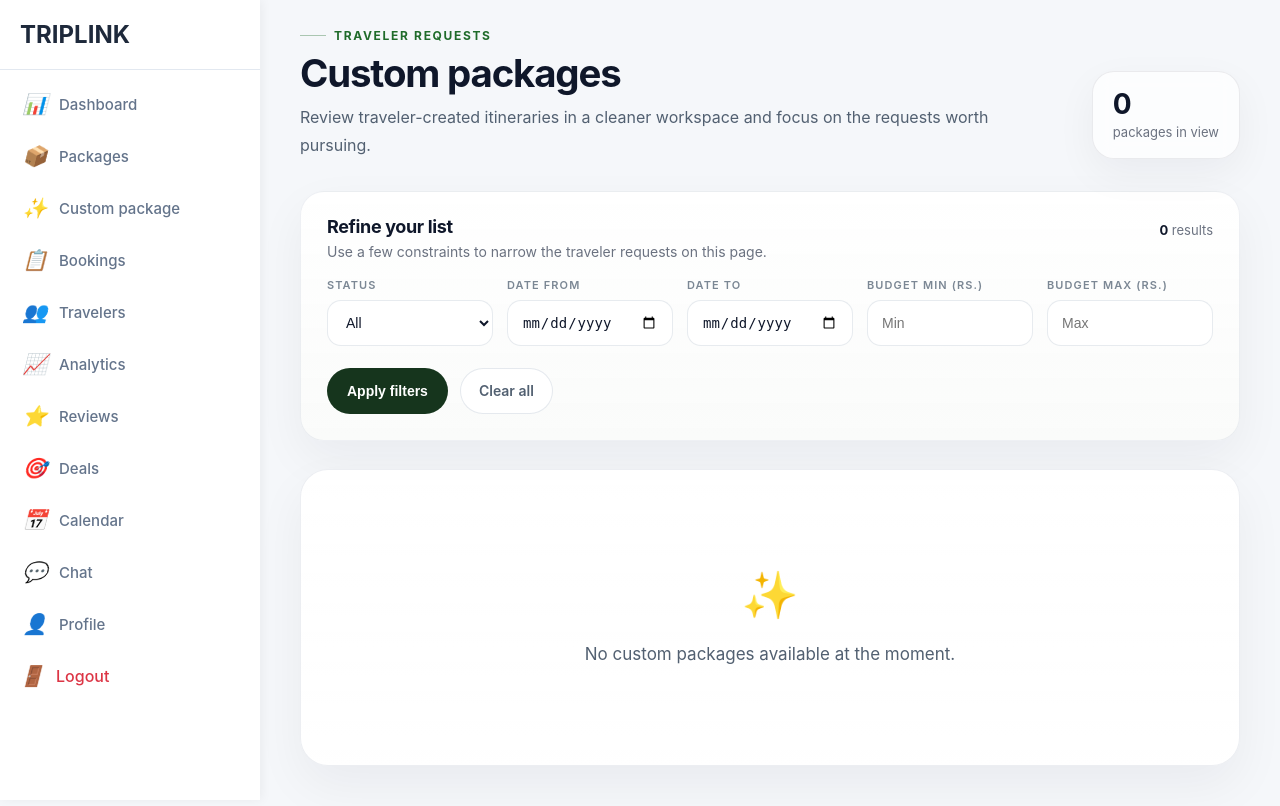
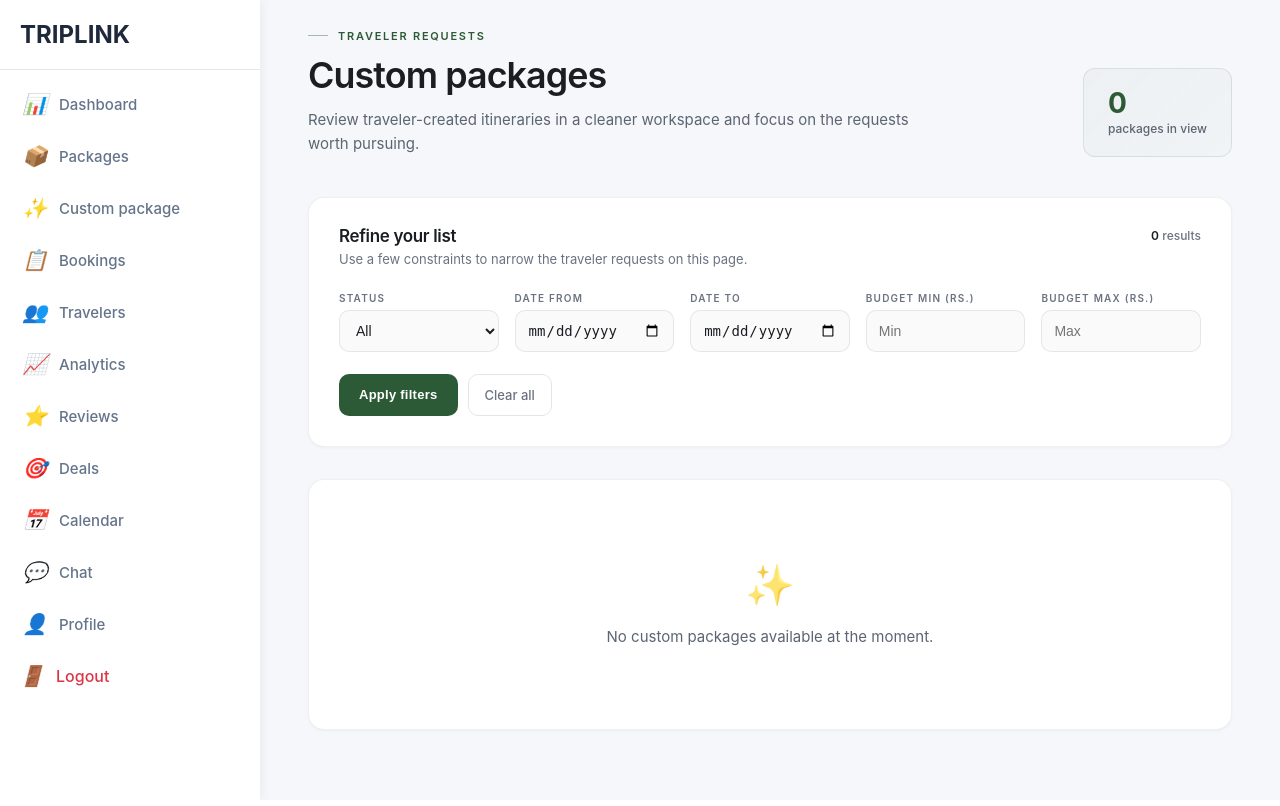
Before and after one commit to Explorerohan/Rohan-Rai-TRIPLINK, a Django app: template BACKEND/templates/agent_custom_packages.html in a window 1280 px wide. Run offline with Django 5.2, Linux system fonts and the light colour scheme; the template is opened without the code that fills it, so the values that code supplies are empty.

Commit message:
style(agent_custom_packages): update layout and styling for improved visual consistency and user experience

```diff
--- a/BACKEND/templates/agent_custom_packages.html
+++ b/BACKEND/templates/agent_custom_packages.html
@@ -6,89 +6,90 @@
 {% block agent_extra_css %}
 <style>
     .custom-packages-page {
-        max-width: 1360px;
+        max-width: 1200px;
         margin: 0 auto;
+        padding: 0 8px;
     }
 
     .page-head {
         display: flex;
         align-items: flex-end;
         justify-content: space-between;
-        gap: 24px;
-        margin-bottom: 32px;
+        gap: 32px;
+        margin-bottom: 40px;
     }
 
     .page-head-copy {
-        max-width: 720px;
+        max-width: 640px;
     }
 
     .page-kicker {
         display: inline-flex;
         align-items: center;
-        gap: 8px;
-        margin-bottom: 10px;
-        color: #1f6b2a;
-        font-size: 12px;
-        font-weight: 700;
-        letter-spacing: 0.14em;
+        gap: 10px;
+        margin-bottom: 12px;
+        color: #2d5a36;
+        font-size: 11px;
+        font-weight: 600;
+        letter-spacing: 0.16em;
         text-transform: uppercase;
     }
 
     .page-kicker::before {
         content: "";
-        width: 26px;
+        width: 20px;
         height: 1px;
-        background: rgba(31, 107, 42, 0.35);
+        background: rgba(45, 90, 54, 0.4);
     }
 
     .page-head h1 {
-        margin-bottom: 10px;
-        color: #0f172a;
-        font-size: clamp(30px, 3vw, 42px);
-        font-weight: 700;
-        line-height: 1.08;
-        letter-spacing: -0.03em;
+        margin-bottom: 12px;
+        color: #1a1d21;
+        font-size: clamp(28px, 2.8vw, 38px);
+        font-weight: 600;
+        line-height: 1.15;
+        letter-spacing: -0.025em;
     }
 
     .page-head p {
-        color: #526071;
-        font-size: 16px;
-        line-height: 1.7;
+        color: #5c6572;
+        font-size: 15px;
+        line-height: 1.65;
     }
 
     .page-summary {
         flex: 0 0 auto;
-        min-width: 140px;
-        padding: 18px 20px;
-        border: 1px solid rgba(15, 23, 42, 0.08);
-        border-radius: 22px;
-        background: rgba(255, 255, 255, 0.72);
-        box-shadow: 0 14px 40px rgba(15, 23, 42, 0.05);
-        backdrop-filter: blur(10px);
+        min-width: 120px;
+        padding: 20px 24px;
+        border: 1px solid rgba(45, 90, 54, 0.12);
+        border-radius: 12px;
+        background: linear-gradient(135deg, rgba(45, 90, 54, 0.04) 0%, rgba(45, 90, 54, 0.02) 100%);
     }
 
     .page-summary strong {
         display: block;
-        margin-bottom: 6px;
-        color: #0f172a;
+        margin-bottom: 4px;
+        color: #2d5a36;
         font-size: 28px;
         font-weight: 700;
         line-height: 1;
+        letter-spacing: -0.02em;
     }
 
     .page-summary span {
         display: block;
-        color: #6b7280;
-        font-size: 13px;
+        color: #5c6572;
+        font-size: 12px;
+        font-weight: 500;
     }
 
     .filters-bar {
-        margin-bottom: 28px;
-        padding: 24px 26px 26px;
-        background: linear-gradient(180deg, rgba(255, 255, 255, 0.94) 0%, rgba(250, 251, 250, 0.98) 100%);
-        border: 1px solid rgba(148, 163, 184, 0.16);
-        border-radius: 24px;
-        box-shadow: 0 18px 48px rgba(15, 23, 42, 0.05);
+        margin-bottom: 32px;
+        padding: 28px 30px 30px;
+        background: #fff;
+        border: 1px solid rgba(0, 0, 0, 0.06);
+        border-radius: 16px;
+        box-shadow: 0 1px 3px rgba(0, 0, 0, 0.04);
     }
 
     .filters-bar-head {
@@ -96,70 +97,80 @@
         align-items: flex-start;
         justify-content: space-between;
         gap: 16px;
-        margin-bottom: 18px;
+        margin-bottom: 22px;
     }
 
     .filters-bar h2 {
-        margin-bottom: 6px;
-        color: #0f172a;
-        font-size: 18px;
-        font-weight: 700;
+        margin-bottom: 4px;
+        color: #1a1d21;
+        font-size: 17px;
+        font-weight: 600;
         letter-spacing: -0.02em;
     }
 
     .filters-bar p {
         color: #6b7280;
-        font-size: 14px;
+        font-size: 13px;
+        line-height: 1.5;
     }
 
     .filter-results-count {
         flex: 0 0 auto;
-        padding-top: 6px;
+        padding-top: 2px;
         color: #6b7280;
-        font-size: 13px;
+        font-size: 12px;
+        font-weight: 500;
     }
 
     .filter-results-count strong {
-        color: #0f172a;
+        color: #1a1d21;
+        font-weight: 600;
     }
 
     .filters-row {
         display: grid;
         grid-template-columns: repeat(5, minmax(0, 1fr));
-        gap: 14px;
+        gap: 16px;
     }
 
     .filter-group {
         display: flex;
         flex-direction: column;
-        gap: 8px;
+        gap: 6px;
     }
 
     .filter-group label {
-        color: #7b8794;
-        font-size: 11px;
+        color: #6b7280;
+        font-size: 10px;
         font-weight: 600;
-        letter-spacing: 0.1em;
+        letter-spacing: 0.12em;
         text-transform: uppercase;
     }
 
     .filter-group select,
     .filter-group input[type="date"],
     .filter-group input[type="number"] {
-        height: 46px;
-        padding: 0 14px;
-        color: #0f172a;
+        height: 42px;
+        padding: 0 12px;
+        color: #1a1d21;
         font-size: 14px;
-        background: #fff;
-        border: 1px solid rgba(148, 163, 184, 0.22);
-        border-radius: 14px;
+        background: #fafafa;
+        border: 1px solid rgba(0, 0, 0, 0.08);
+        border-radius: 10px;
+        transition: border-color 0.15s ease, box-shadow 0.15s ease, background 0.15s ease;
+    }
+
+    .filter-group select:hover,
+    .filter-group input:hover {
+        border-color: rgba(0, 0, 0, 0.12);
     }
 
     .filter-group select:focus,
     .filter-group input:focus {
         outline: none;
-        border-color: #1f6b2a;
-        box-shadow: 0 0 0 4px rgba(31, 107, 42, 0.1);
+        border-color: #2d5a36;
+        box-shadow: 0 0 0 3px rgba(45, 90, 54, 0.08);
+        background: #fff;
     }
 
     .filters-actions {
@@ -167,79 +178,81 @@
         display: flex;
         align-items: center;
         justify-content: flex-start;
-        gap: 12px;
+        gap: 10px;
         flex-wrap: wrap;
-        padding-top: 8px;
+        padding-top: 6px;
     }
 
     .btn-apply-filters {
-        min-height: 46px;
+        min-height: 42px;
         padding: 0 20px;
         color: #fff;
-        font-size: 14px;
+        font-size: 13px;
         font-weight: 600;
-        background: #16351d;
+        letter-spacing: 0.02em;
+        background: #2d5a36;
         border: none;
-        border-radius: 999px;
+        border-radius: 10px;
         cursor: pointer;
-        transition: background 0.2s ease, transform 0.2s ease;
+        transition: background 0.2s ease, opacity 0.2s ease;
     }
 
     .btn-apply-filters:hover {
-        background: #0f2815;
-        transform: translateY(-1px);
+        background: #244a2d;
+        opacity: 0.95;
     }
 
     .btn-clear-filters {
         display: inline-flex;
         align-items: center;
         justify-content: center;
-        min-height: 46px;
-        padding: 0 18px;
-        color: #526071;
-        font-size: 14px;
-        font-weight: 600;
+        min-height: 42px;
+        padding: 0 16px;
+        color: #6b7280;
+        font-size: 13px;
+        font-weight: 500;
         text-decoration: none;
-        background: rgba(255, 255, 255, 0.85);
-        border: 1px solid rgba(148, 163, 184, 0.24);
-        border-radius: 999px;
+        background: transparent;
+        border: 1px solid rgba(0, 0, 0, 0.1);
+        border-radius: 10px;
+        transition: border-color 0.15s ease, color 0.15s ease, background 0.15s ease;
     }
 
     .btn-clear-filters:hover {
-        background: #f8faf8;
-        color: #0f172a;
+        background: #f5f5f5;
+        color: #1a1d21;
+        border-color: rgba(0, 0, 0, 0.12);
     }
 
     .custom-packages-grid {
         display: flex;
         flex-direction: column;
-        gap: 18px;
+        gap: 20px;
     }
 
     .custom-package-card {
         display: grid;
-        grid-template-columns: minmax(220px, 280px) minmax(0, 1fr);
-        gap: 22px;
-        padding: 20px;
-        background: linear-gradient(180deg, rgba(255, 255, 255, 0.96) 0%, #ffffff 100%);
-        border: 1px solid rgba(148, 163, 184, 0.18);
-        border-radius: 24px;
-        box-shadow: 0 20px 50px rgba(15, 23, 42, 0.05);
+        grid-template-columns: minmax(200px, 260px) minmax(0, 1fr);
+        gap: 24px;
+        padding: 22px;
+        background: #fff;
+        border: 1px solid rgba(0, 0, 0, 0.06);
+        border-radius: 16px;
+        box-shadow: 0 1px 3px rgba(0, 0, 0, 0.04);
         min-width: 0;
-        transition: transform 0.22s ease, box-shadow 0.22s ease, border-color 0.22s ease;
+        transition: border-color 0.2s ease, box-shadow 0.2s ease;
     }
 
     .custom-package-card:hover {
-        transform: translateY(-2px);
-        box-shadow: 0 24px 54px rgba(15, 23, 42, 0.08);
-        border-color: rgba(31, 107, 42, 0.18);
+        border-color: rgba(0, 0, 0, 0.1);
+        box-shadow: 0 4px 12px rgba(0, 0, 0, 0.06);
     }
 
     .custom-package-image-wrap {
         width: 100%;
-        min-height: 220px;
-        background: #e8eef2;
-        border-radius: 18px;
+        min-height: 200px;
+        background: #f0f0f0;
+        border-radius: 12px;
         overflow: hidden;
     }
 
@@ -434,46 +451,47 @@
         align-items: center;
         justify-content: center;
         gap: 8px;
-        min-height: 44px;
+        min-height: 40px;
         padding: 0 18px;
         color: #fff;
-        font-size: 14px;
+        font-size: 13px;
         font-weight: 600;
         text-decoration: none;
-        background: #16351d;
-        border-radius: 999px;
-        transition: background 0.2s ease, transform 0.2s ease;
+        background: #2d5a36;
+        border-radius: 10px;
+        transition: background 0.2s ease, opacity 0.2s ease;
     }
 
     .cpd-view-link:hover {
-        background: #0f2815;
-        transform: translateY(-1px);
+        background: #244a2d;
+        opacity: 0.95;
     }
 
     .empty-state {
-        padding: 96px 24px;
+        padding: 80px 32px;
         text-align: center;
-        background: linear-gradient(180deg, rgba(255, 255, 255, 0.96) 0%, #ffffff 100%);
-        border: 1px solid rgba(148, 163, 184, 0.18);
-        border-radius: 28px;
-        box-shadow: 0 20px 50px rgba(15, 23, 42, 0.05);
+        background: #fff;
+        border: 1px solid rgba(0, 0, 0, 0.06);
+        border-radius: 16px;
+        box-shadow: 0 1px 3px rgba(0, 0, 0, 0.04);
     }
 
     .empty-state-icon {
-        margin-bottom: 18px;
-        font-size: 46px;
+        margin-bottom: 16px;
+        font-size: 40px;
+        opacity: 0.7;
     }
 
     .empty-state-text {
-        max-width: 460px;
+        max-width: 420px;
         margin: 0 auto;
-        color: #526071;
-        font-size: 17px;
-        line-height: 1.7;
+        color: #5c6572;
+        font-size: 15px;
+        line-height: 1.65;
     }
 
     .empty-state-text a {
-        color: #1f6b2a;
+        color: #2d5a36;
         font-weight: 600;
         text-decoration: none;
     }
```
Also changed, not shown: other parts of BACKEND/templates/agent_custom_packages.html (+71 -67 lines), FRONTEND/TRIPLINK/src/screens/schedule/ScheduleScreen.js (+6 -5 lines).
